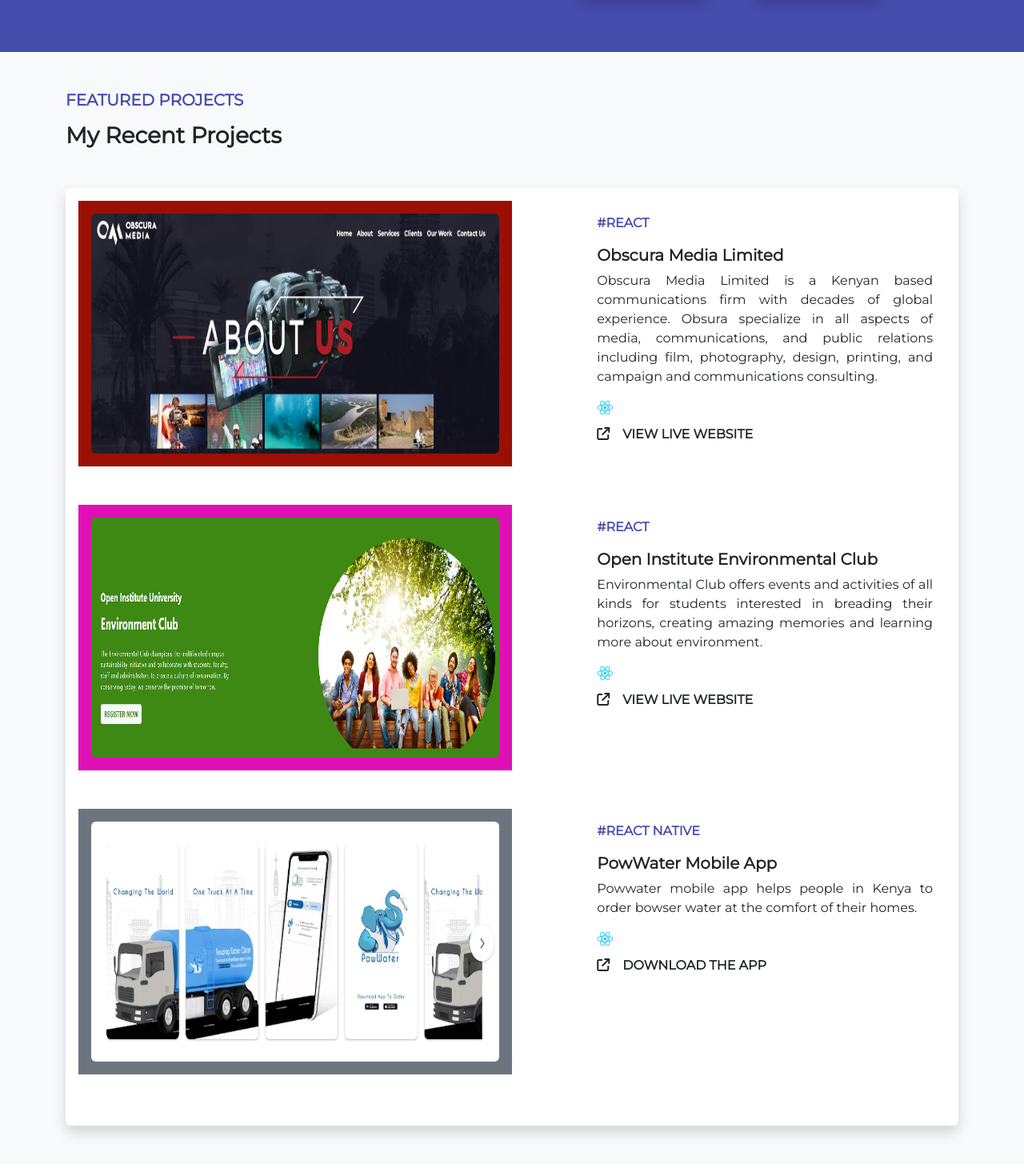
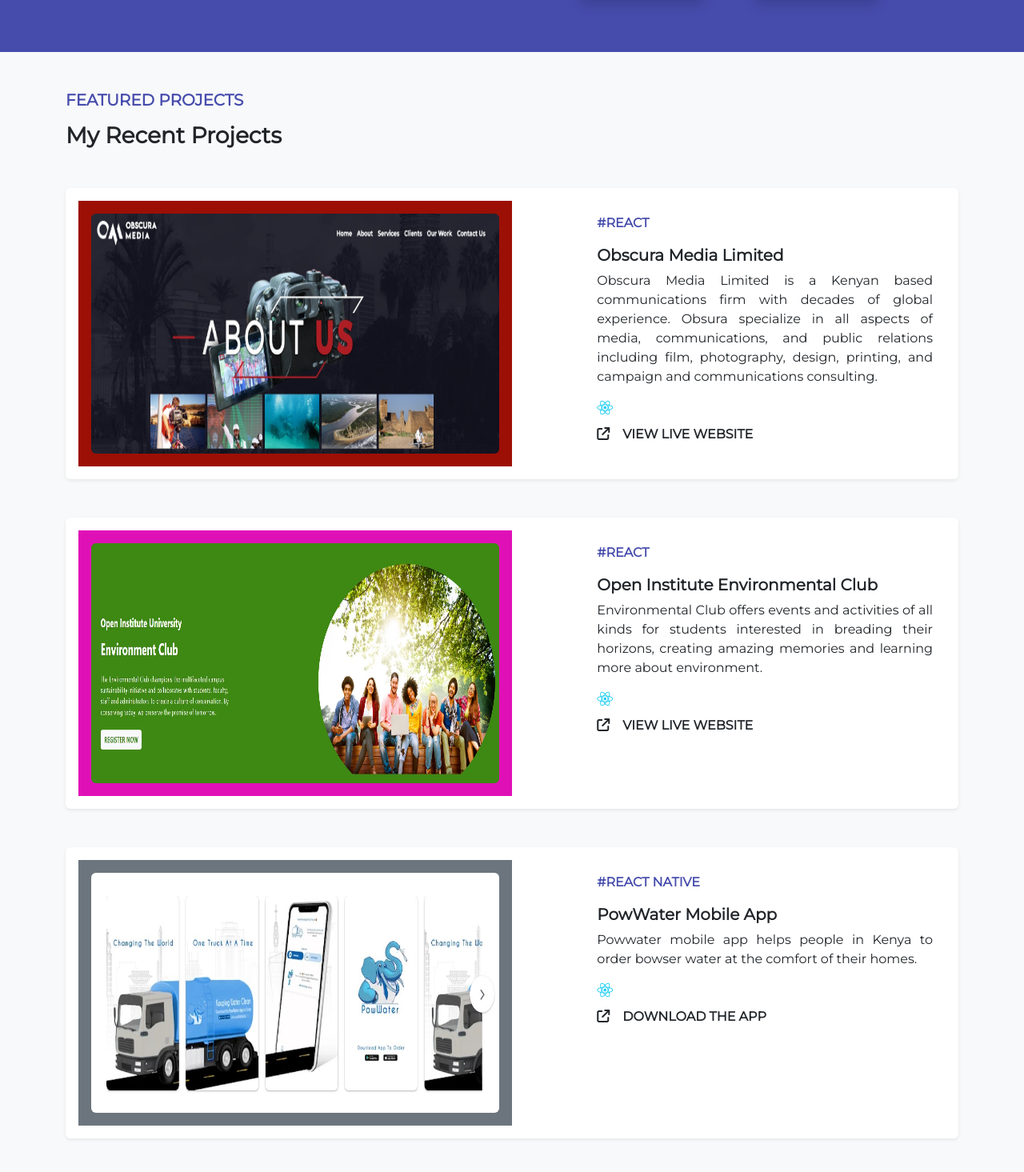
Before and after one commit to ndutagrace25/joanportforlio, a React (Create React App) app: page / in a window 1280 px wide. Shown: the part 967-2432 px from the top of the page at 80% size. Built offline with nearby package versions, Linux system fonts and the light colour scheme.

Commit message:
added projects

```diff
--- a/src/components/Projects.jsx
+++ b/src/components/Projects.jsx
@@ -2,6 +2,7 @@
 import obscura from "../images/obscura.jpg";
 import environmental from "../images/environmental.jpg";
 import powwater from "../images/powwater.jpg";
+import Fade from "react-reveal/Fade";
 
 const Projects = ({ projectsDivRef }) => {
   return (
@@ -13,8 +14,9 @@
         <h3 className="fw-bold text-capitalize mt-3 mb-5">
           My Recent Projects
         </h3>
-        <div className="p-3 bg-white rounded shadow">
-          <div className="d-flex justify-content-between flex-wrap project-card">
+        <div className="">
+          <Fade delay={520} bottom>
+            <div className="d-flex justify-content-between flex-wrap project-card p-3 bg-white rounded shadow-sm">
               <a
                 className="bg-maroon p-3 col-md-6 image-card"
                 href="https://master--brilliant-hotteok-f20887.netlify.app/"
@@ -32,11 +34,11 @@
                 <div className="primary-text-color fw-bold my-3">#REACT</div>
                 <h5 className="fw-bold">Obscura Media Limited</h5>
                 <p>
-                Obscura Media Limited is a Kenyan based communications firm with
-                decades of global experience. Obsura specialize in all aspects
-                of media, communications, and public relations including film,
-                photography, design, printing, and campaign and communications
-                consulting.
+                  Obscura Media Limited is a Kenyan based communications firm
+                  with decades of global experience. Obsura specialize in all
+                  aspects of media, communications, and public relations
+                  including film, photography, design, printing, and campaign
+                  and communications consulting.
                 </p>
                 <div className="my-2">
                   <i className="fab fa-react fa-lg text-info"></i>
@@ -52,7 +54,10 @@
                 </a>
               </div>
             </div>
-          <div className="d-flex justify-content-between flex-wrap project-card my-5">
+          </Fade>
+
+          <Fade delay={540} bottom>
+            <div className="d-flex justify-content-between flex-wrap project-card my-5 p-3 bg-white rounded shadow-sm">
               <a
                 className="bg-pink p-3 col-md-6 image-card"
                 href="https://master--statuesque-semolina-0016f3.netlify.app/"
@@ -72,9 +77,9 @@
                   open institute environmental club
                 </h5>
                 <p>
-                Environmental Club offers events and activities of all kinds for
-                students interested in breading their horizons, creating amazing
-                memories and learning more about environment.
+                  Environmental Club offers events and activities of all kinds
+                  for students interested in breading their horizons, creating
+                  amazing memories and learning more about environment.
                 </p>
                 <div className="my-2">
                   <i className="fab fa-react fa-lg text-info"></i>
@@ -90,7 +95,10 @@
                 </a>
               </div>
             </div>
-          <div className="d-flex justify-content-between flex-wrap project-card my-5">
+          </Fade>
+
+          <Fade delay={560} bottom>
+            <div className="d-flex justify-content-between flex-wrap project-card my-5 p-3 bg-white rounded shadow-sm">
               <a
                 className="bg-secondary p-3 col-md-6 image-card"
                 href="https://play.google.com/store/apps/details?id=com.powwater.customer&hl=en&gl=US"
@@ -110,8 +118,8 @@
                 </div>
                 <h5 className="fw-bold text-capitalize">PowWater Mobile App</h5>
                 <p>
-                Powwater mobile app helps people in Kenya to order bowser water
-                at the comfort of their homes.
+                  Powwater mobile app helps people in Kenya to order bowser
+                  water at the comfort of their homes.
                 </p>
                 <div className="my-2">
                   <i className="fab fa-react fa-lg text-info"></i>
@@ -127,6 +135,7 @@
                 </a>
               </div>
             </div>
+          </Fade>
         </div>
       </div>
     </div>
```
Lines whose indentation alone changed are shown as unchanged.
